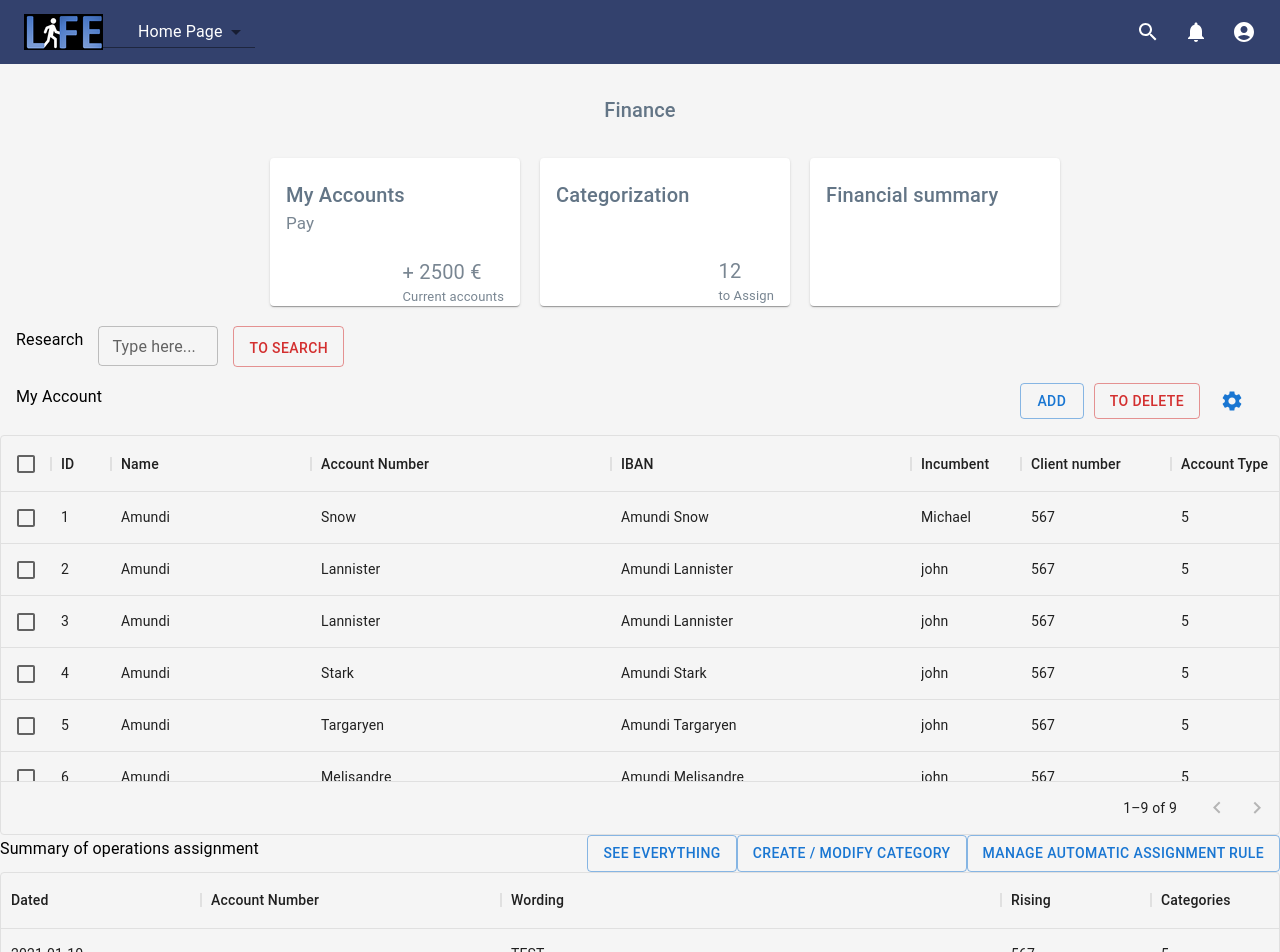
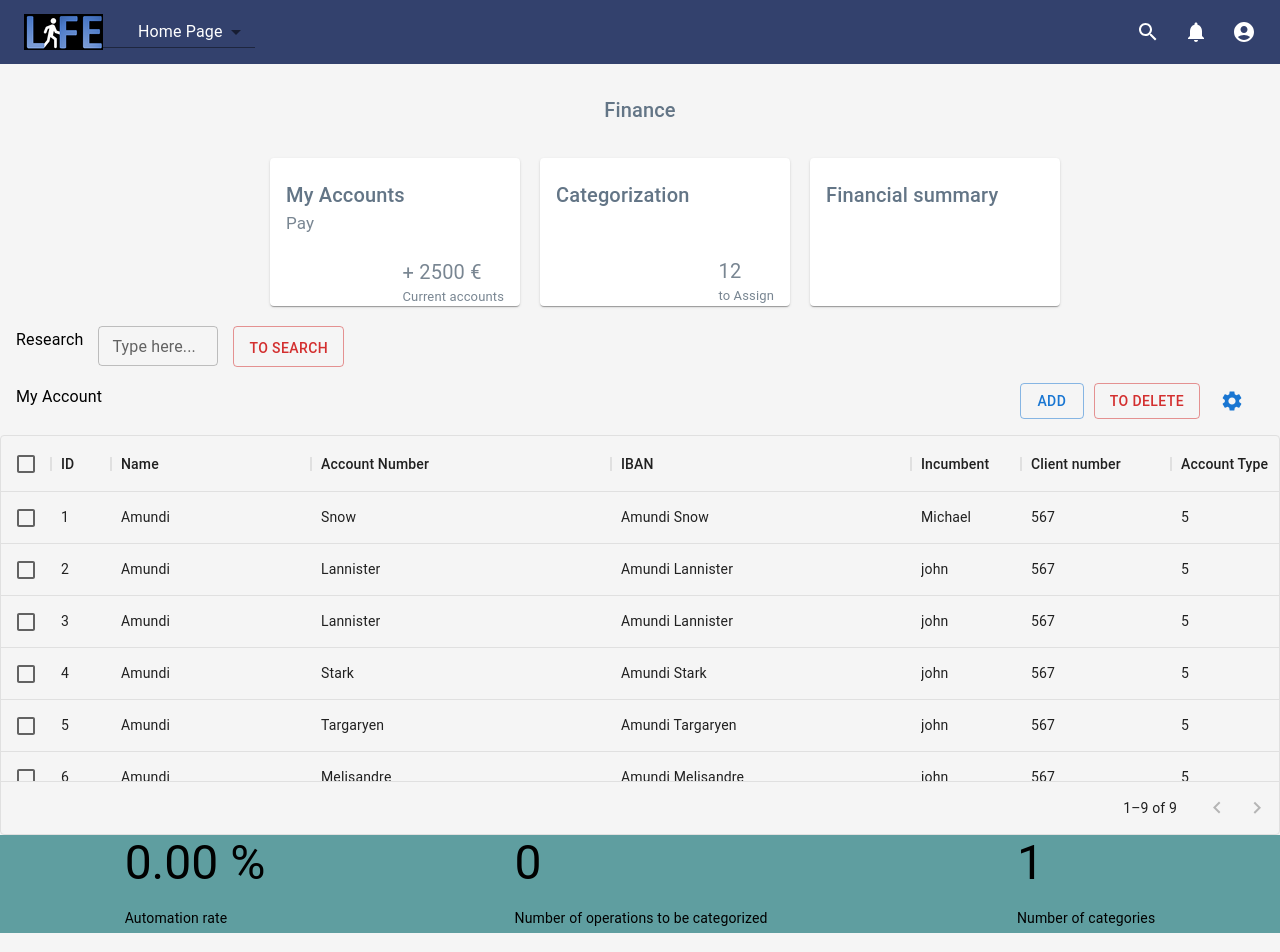
Before and after one commit to ranafaraznaru/DemoProject, a React (Create React App) app: page / in a window 1280 px wide. Shown: the top 952 px of the page. Built offline with nearby package versions, Linux system fonts and the light colour scheme.

Commit message:
first commit

```diff
--- a/src/Components/Categorization.js
+++ b/src/Components/Categorization.js
@@ -1,7 +1,7 @@
 import * as React from "react";
 import { DataGrid } from "@mui/x-data-grid";
 import { Box, Typography, Button } from "@mui/material";
-
+import SelectOption from "./SelectOption";
 const columns = [
   { field: "Dated", headerName: "Dated", width: 200 },
   { field: "AccountNumber", headerName: "Account Number", width: 300 },
@@ -100,10 +100,42 @@
     Categories: "5",
   },
 ];
-
 const Categorization = () => {
   return (
     <>
+      <Box
+        sx={{
+          display: "flex",
+          justifyContent: "space-around",
+          backgroundColor: "cadetblue",
+        }}
+        mb={4}
+      >
+        <Box>
+          <Typography variant="h3" component="div" gutterBottom>
+            0.00 %
+          </Typography>
+          <Typography variant="body2" gutterBottom>
+            Automation rate
+          </Typography>
+        </Box>
+        <Box>
+          <Typography variant="h3" component="div" gutterBottom>
+            0
+          </Typography>
+          <Typography variant="body2" gutterBottom>
+            Number of operations to be categorized
+          </Typography>
+        </Box>
+        <Box>
+          <Typography variant="h3" component="div" gutterBottom>
+            1
+          </Typography>
+          <Typography variant="body2" gutterBottom>
+            Number of categories
+          </Typography>
+        </Box>
+      </Box>
       <Box sx={{ display: "flex", justifyContent: "space-between" }}>
         <Box>
           <Typography variant="subtitle1" gutterBottom component="div">
@@ -122,6 +154,7 @@
           </Button>
         </Box>
       </Box>
+
       <div style={{ height: 400, width: "100%" }}>
         <DataGrid
           rows={rows}
@@ -133,4 +166,5 @@
     </>
   );
 };
+
 export default Categorization;
--- /dev/null
+++ b/src/Components/SelectOption.js
@@ -0,0 +1,34 @@
+import * as React from "react";
+import Box from "@mui/material/Box";
+import InputLabel from "@mui/material/InputLabel";
+import MenuItem from "@mui/material/MenuItem";
+import FormControl from "@mui/material/FormControl";
+import Select from "@mui/material/Select";
+
+const SelectOption = () => {
+  const [age, setAge] = React.useState("");
+
+  const handleChange = (event) => {
+    setAge(event.target.value);
+  };
+
+  return (
+    <Box sx={{ minWidth: 120 }}>
+      <FormControl fullWidth>
+        <InputLabel id="demo-simple-select-label">Age</InputLabel>
+        <Select
+          labelId="demo-simple-select-label"
+          id="demo-simple-select"
+          value={age}
+          label="Age"
+          onChange={handleChange}
+        >
+          <MenuItem value={10}>Ten</MenuItem>
+          <MenuItem value={20}>Twenty</MenuItem>
+          <MenuItem value={30}>Thirty</MenuItem>
+        </Select>
+      </FormControl>
+    </Box>
+  );
+};
+export default SelectOption;
```
